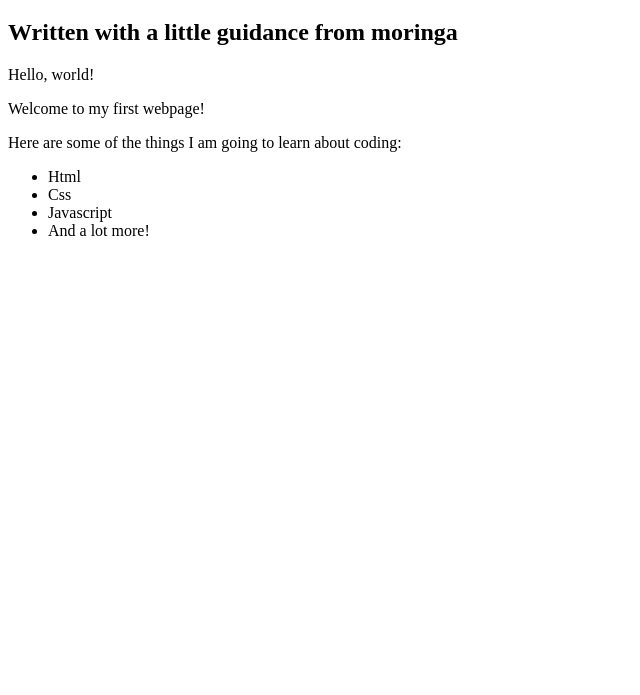
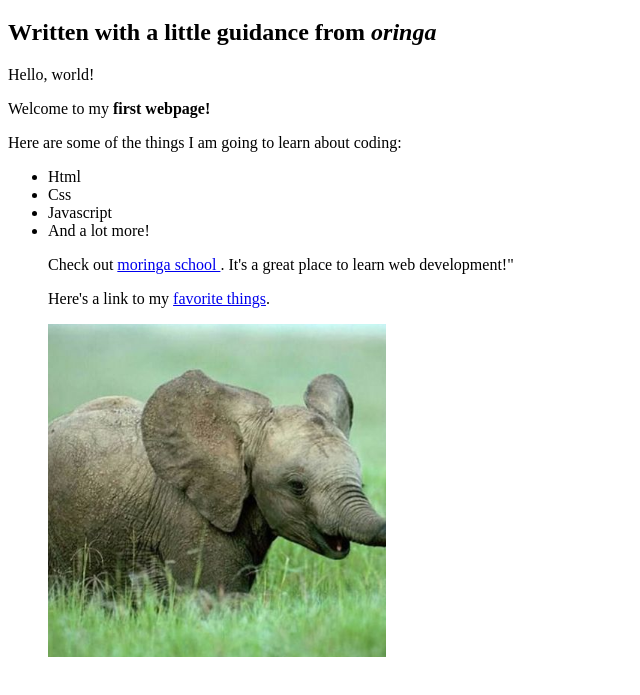
Before and after one commit to solonka/first-webpage, a plain HTML site: page my-first-website.html in a window 1280 px wide. Shown: the part 61-756 px from the top of the page, without its empty margins (0-640 px from the left). Drawn offline with Linux system fonts and the light colour scheme.

Commit message:
this commit includes inline elements

```diff
--- a/my-first-website.html
+++ b/my-first-website.html
@@ -5,15 +5,18 @@
   </head>
   <body>
     <h1>My first webpage</h1>
-    <h2>Written with a little guidance from moringa</h2>
+    <h2>Written with a little guidance from <em>oringa</em></h2>
     <p>Hello, world!</p>
-    <p>Welcome to my first webpage!</p>
+    <p>Welcome to my <strong>first webpage!</strong></p>
     <p>Here are some of the things I am going to learn about coding:</p>
     <ul>
       <li>Html</li>
       <li>Css</li>
       <li>Javascript</li>
       <li>And a lot more!</li>
+      <p>Check out <a href="http://moringaschool.com/">moringa school </a>. It's a great place to learn web development!"</p>
+      <p>Here's a link to my <a href="m-favourite-things.html">favorite things</a>.</p>
+      <img src="elephant.png" alt="an image of an elephant">
     </ul>
   </body>
 </html>
```
Also changed, not shown: m-favourite-things.html (added, +16 -0 lines), elephant.png (added).
